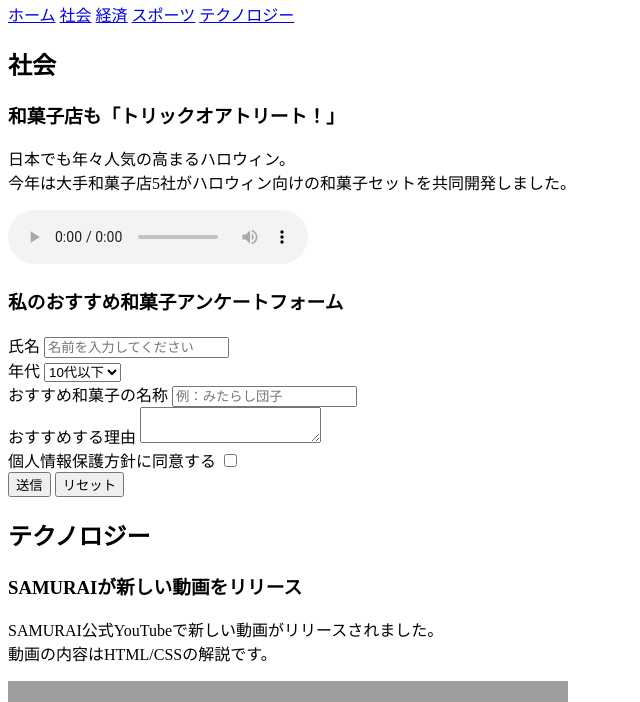
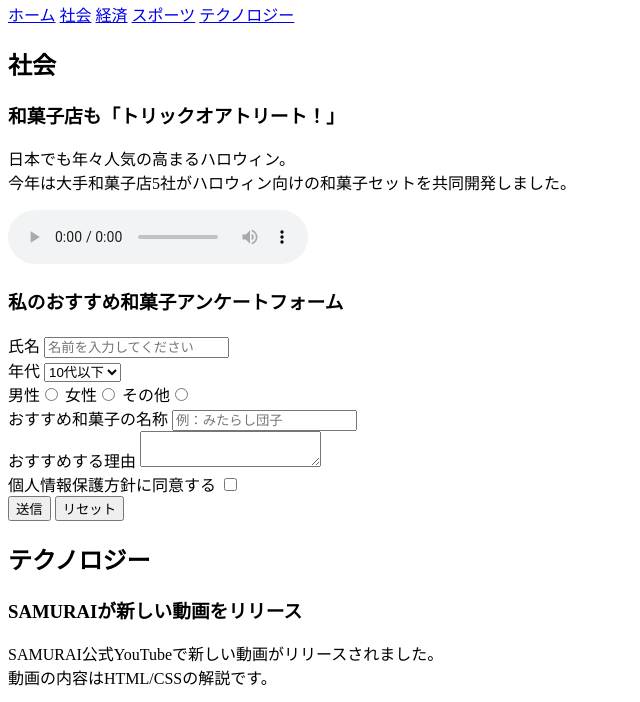
Before and after one commit to kamigakinami/github-basic-kadai, a plain HTML site: page kadai_008/kadai_008.html in a window 1280 px wide. Shown: the part 87-789 px from the top of the page, without its empty margins (0-640 px from the left). Drawn offline with Linux system fonts and the light colour scheme; grey boxes are pictures that could not be loaded.

Commit message:
Add files via upload

```diff
--- a/kadai_008/kadai_008.html
+++ b/kadai_008/kadai_008.html
@@ -41,6 +41,11 @@
           </select>
           <br>
 
+          <label>男性</label><input type="radio" name="gender">
+          <label>女性</label><input type="radio" name="gender">
+          <label>その他</label><input type="radio" name="gender">
+          <br>
+
           <label>おすすめ和菓子の名称</label>
           <input type="text" placeholder="例：みたらし団子">
           <br>
```
